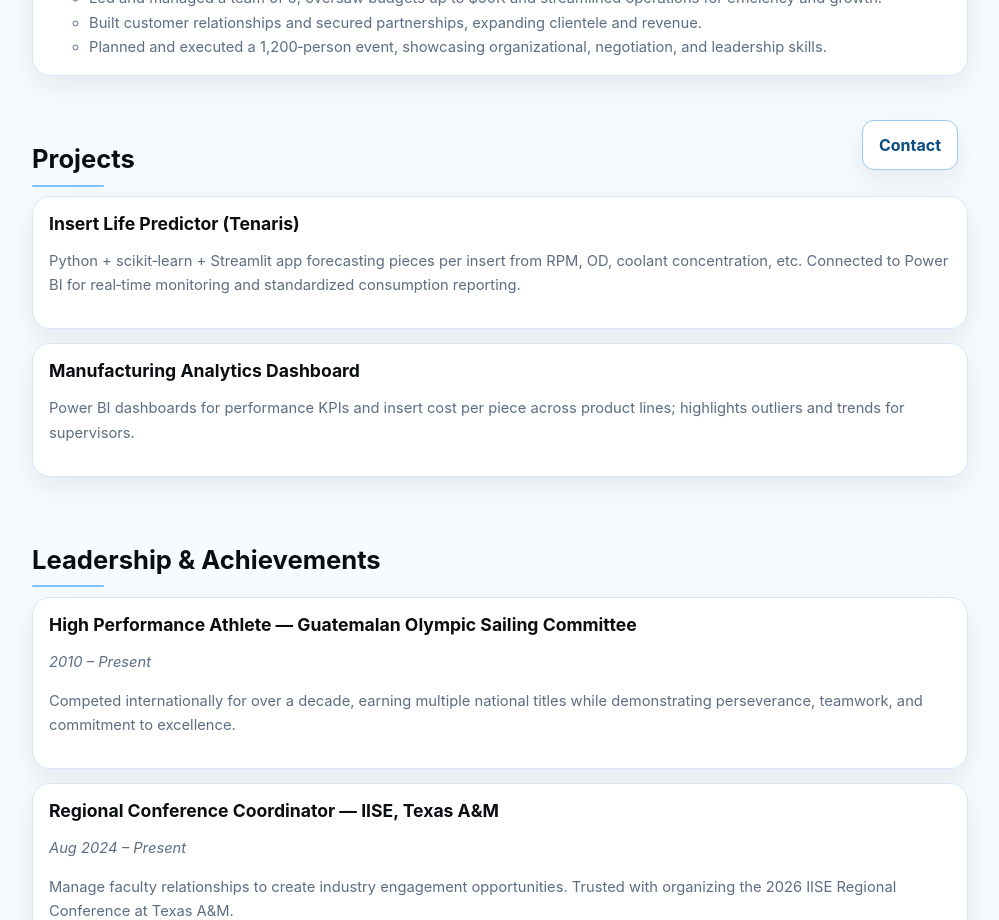
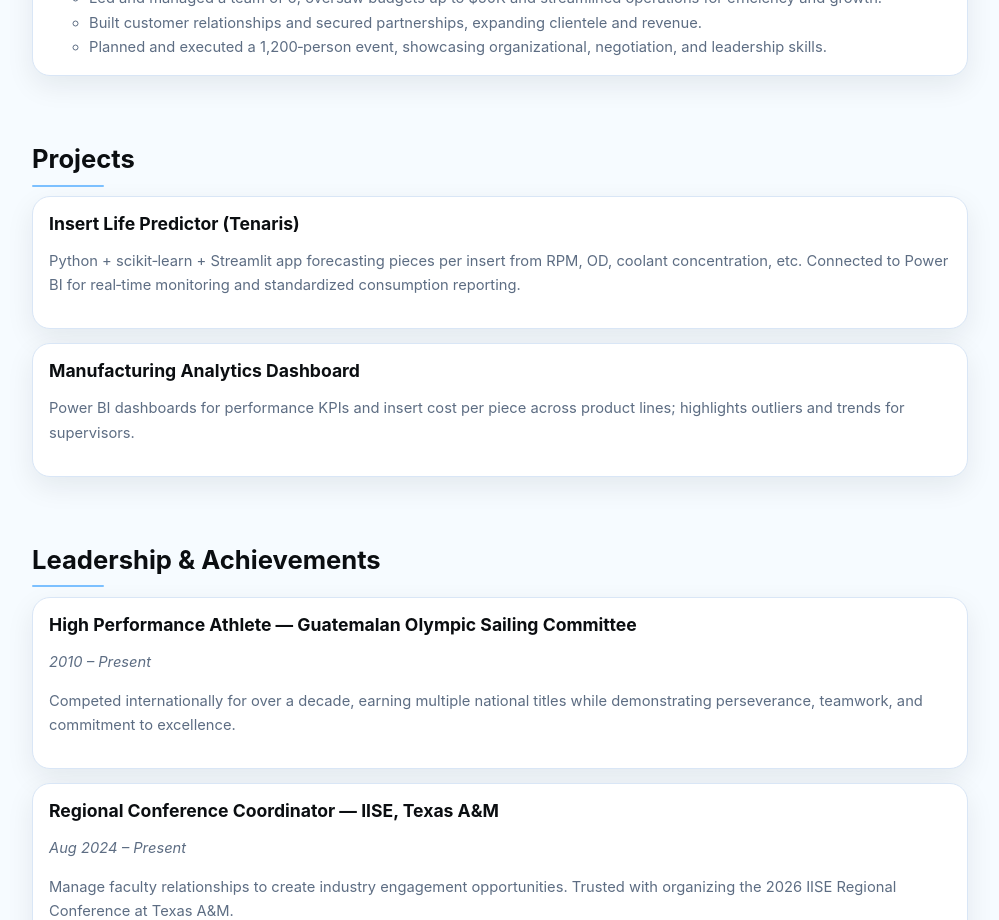
Before and after one commit to matiasrosenbergc/matias-rosenberg.github.io, a plain HTML site: page index.html in a window 1280 px wide. Shown: the part 2460-3380 px from the top of the page, without its empty margins (140-1139 px from the left). Drawn offline with Linux system fonts and the light colour scheme.

Commit message:
Update index.html

```diff
--- a/index.html
+++ b/index.html
@@ -133,7 +133,6 @@
     <section id="projects" class="section">
       <div class="section-head">
         <h2>Projects</h2>
-        <a class="btn ghost" href="#contact">Contact</a>
       </div>
       <ul class="cards">
         <li class="card">
```
